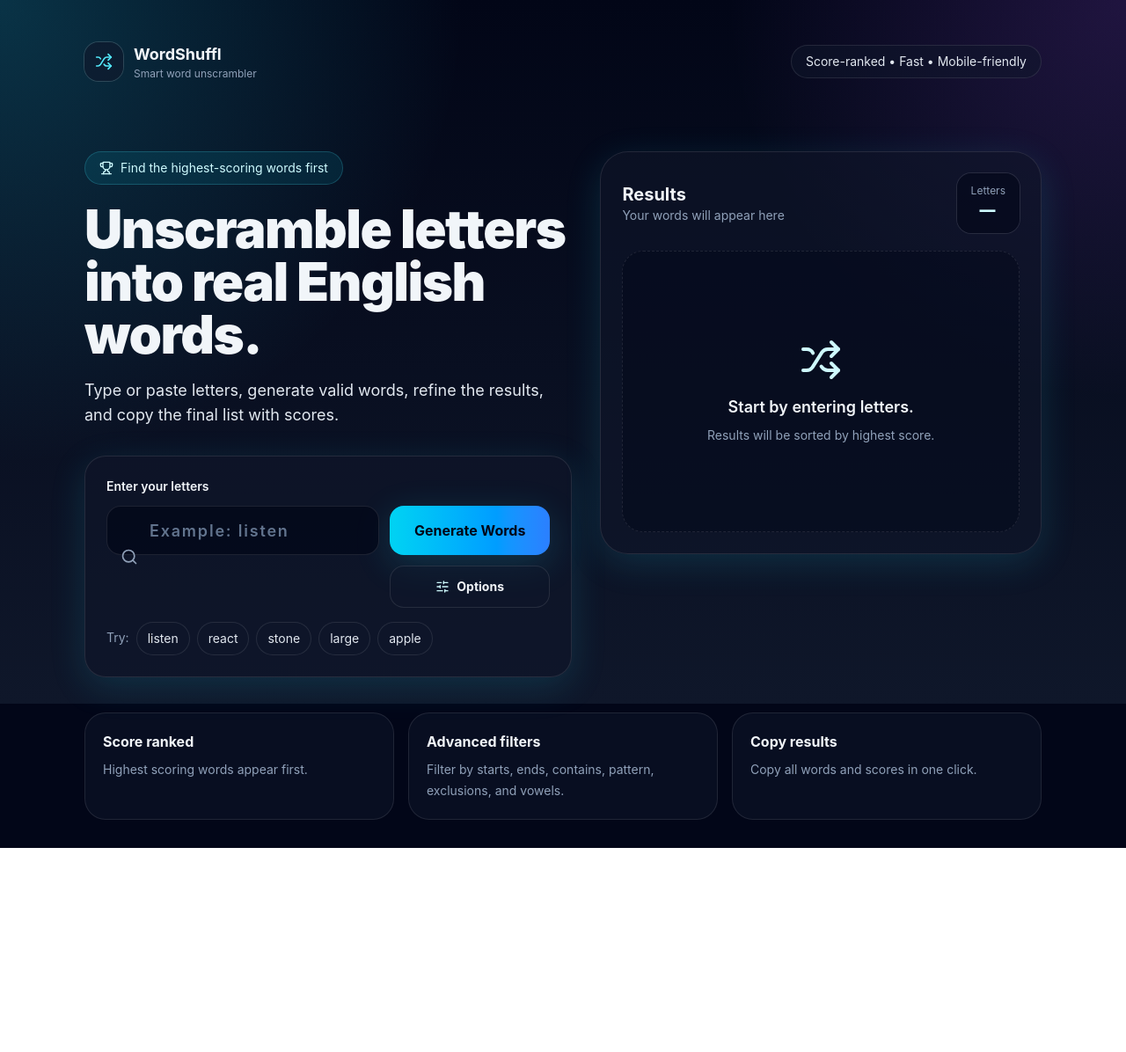
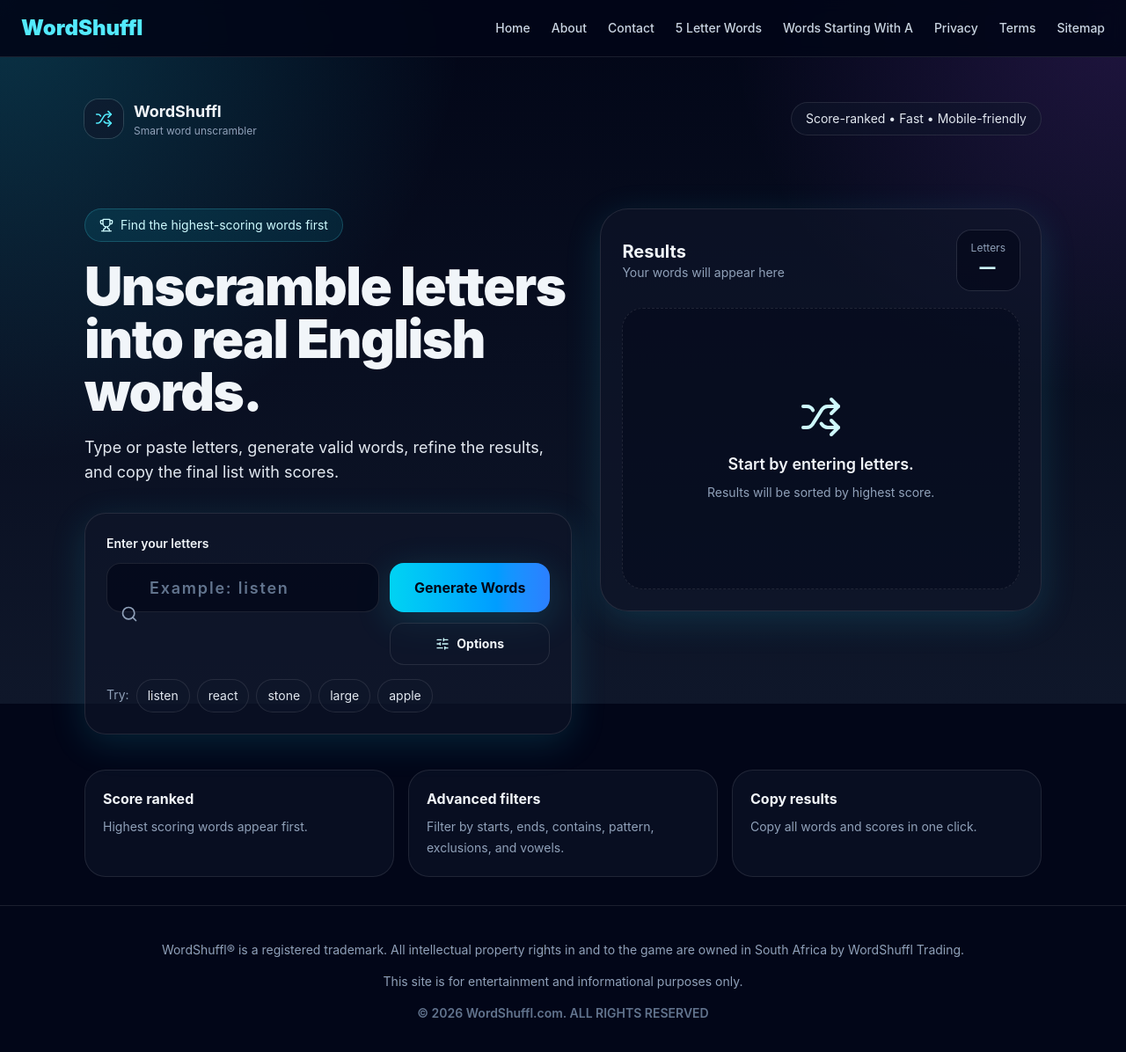
Before and after one commit to Rgenneker/word-unscrambler, a React (Vite) app: page / in a window 1280 px wide. Shown: the top 1196 px of the page at 88% size. Before the commit the page ends 964 px from the top, so only its background shows below. Built offline with nearby package versions, Linux system fonts and the light colour scheme; what an-array-of-english-words would draw is missing.

Commit message:
Add professional footer

```diff
--- a/src/App.jsx
+++ b/src/App.jsx
@@ -16,11 +16,11 @@
         <Route path="/" element={<Home />} />
         <Route path="/about" element={<About />} />
         <Route path="/contact" element={<Contact />} />
+        <Route path="/5-letter-words" element={<FiveLetterWords />} />
+        <Route path="/words-starting-with-a" element={<WordsStartingWith />} />
         <Route path="/privacy-policy" element={<PrivacyPolicy />} />
         <Route path="/terms-and-conditions" element={<TermsConditions />} />
         <Route path="/sitemap" element={<SitemapPage />} />
-        <Route path="/5-letter-words" element={<FiveLetterWords />} />
-        <Route path="/words-starting-with-a" element={<WordsStartingWith />} />
       </Routes>
     </BrowserRouter>
   );
--- /dev/null
+++ b/src/components/Navbar.jsx
@@ -0,0 +1,52 @@
+import { Link } from "react-router-dom";
+
+export default function Navbar() {
+  return (
+    <header className="sticky top-0 z-50 border-b border-white/10 bg-slate-950/90 backdrop-blur">
+      <div className="mx-auto flex max-w-7xl items-center justify-between px-6 py-4">
+
+        <Link
+          to="/"
+          className="text-2xl font-black text-cyan-300"
+        >
+          WordShuffl
+        </Link>
+
+        <nav className="hidden gap-6 text-sm font-medium text-slate-300 md:flex">
+          <Link className="hover:text-cyan-300 transition" to="/">
+            Home
+          </Link>
+
+          <Link className="hover:text-cyan-300 transition" to="/about">
+            About
+          </Link>
+
+          <Link className="hover:text-cyan-300 transition" to="/contact">
+            Contact
+          </Link>
+
+          <Link className="hover:text-cyan-300 transition" to="/5-letter-words">
+            5 Letter Words
+          </Link>
+
+          <Link className="hover:text-cyan-300 transition" to="/words-starting-with-a">
+            Words Starting With A
+          </Link>
+
+          <Link className="hover:text-cyan-300 transition" to="/privacy-policy">
+            Privacy
+          </Link>
+
+          <Link className="hover:text-cyan-300 transition" to="/terms-and-conditions">
+            Terms
+          </Link>
+
+          <Link className="hover:text-cyan-300 transition" to="/sitemap">
+            Sitemap
+          </Link>
+        </nav>
+
+      </div>
+    </header>
+  );
+}
--- a/src/pages/About.jsx
+++ b/src/pages/About.jsx
@@ -1,6 +1,11 @@
+import Navbar from "../components/Navbar";
+
 export default function About() {
   return (
-    <main className="min-h-screen bg-slate-950 text-white p-10">
+    <main className="min-h-screen bg-slate-950 text-white">
+        <Navbar />
+
+        <div className="p-10">
       <div className="max-w-4xl mx-auto">
         <h1 className="text-5xl font-black text-cyan-300">About WordShuffl</h1>
 
@@ -25,6 +30,7 @@
           </ul>
         </div>
       </div>
+      </div>
     </main>
   );
 }
--- a/src/pages/Contact.jsx
+++ b/src/pages/Contact.jsx
@@ -1,6 +1,11 @@
+import Navbar from "../components/Navbar";
+
 export default function Contact() {
   return (
-    <main className="min-h-screen bg-slate-950 text-white p-10">
+    <main className="min-h-screen bg-slate-950 text-white">
+        <Navbar />
+
+        <div className="p-10">
       <div className="max-w-3xl mx-auto">
         <h1 className="text-5xl font-black text-cyan-300">Contact Us</h1>
 
@@ -22,6 +27,7 @@
           </p>
         </div>
       </div>
+      </div>
     </main>
   );
 }
--- a/src/pages/FiveLetterWords.jsx
+++ b/src/pages/FiveLetterWords.jsx
@@ -1,6 +1,11 @@
+import Navbar from "../components/Navbar";
+
 export default function FiveLetterWords() {
   return (
-    <main className="min-h-screen bg-slate-950 text-white p-10">
+    <main className="min-h-screen bg-slate-950 text-white">
+        <Navbar />
+
+        <div className="p-10">
       <div className="max-w-4xl mx-auto">
         <h1 className="text-5xl font-black text-cyan-300">5 Letter Words</h1>
 
@@ -19,6 +24,7 @@
           </div>
         </div>
       </div>
+      </div>
     </main>
   );
 }
--- a/src/pages/Home.jsx
+++ b/src/pages/Home.jsx
@@ -1,3 +1,4 @@
+import Navbar from "../components/Navbar";
 import React, { useMemo, useState } from "react";
 import englishWords from "an-array-of-english-words";
 import {
@@ -233,6 +234,7 @@
 
   return (
     <main className="min-h-screen overflow-hidden bg-slate-950 text-slate-100">
+        <Navbar />
       <div className="absolute inset-0 bg-[radial-gradient(circle_at_top_left,rgba(34,211,238,0.22),transparent_35%),radial-gradient(circle_at_top_right,rgba(168,85,247,0.18),transparent_30%),linear-gradient(180deg,#020617,#0F172A)]" />
 
       <div className="relative mx-auto max-w-6xl px-4 py-8 sm:px-6 lg:px-8">
@@ -524,6 +526,24 @@
           </div>
         </section>
       </div>
+      <footer className="border-t border-white/10 bg-slate-950 px-6 py-10 text-center text-sm text-slate-400">
+  <div className="mx-auto max-w-5xl space-y-4">
+
+    <p>
+      WordShuffl® is a registered trademark. All intellectual property rights
+      in and to the game are owned in South Africa by WordShuffl Trading.
+    </p>
+
+    <p>
+      This site is for entertainment and informational purposes only.
+    </p>
+
+    <p className="font-semibold text-slate-500">
+      © 2026 WordShuffl.com. ALL RIGHTS RESERVED
+    </p>
+
+  </div>
+</footer>
     </main>
   );
 }
--- a/src/pages/PrivacyPolicy.jsx
+++ b/src/pages/PrivacyPolicy.jsx
@@ -1,6 +1,11 @@
+import Navbar from "../components/Navbar";
+
 export default function PrivacyPolicy() {
   return (
-    <main className="min-h-screen bg-slate-950 text-white p-10">
+    <main className="min-h-screen bg-slate-950 text-white">
+        <Navbar />
+
+        <div className="p-10">
       <div className="max-w-5xl mx-auto">
         <h1 className="text-5xl font-black text-cyan-300">
           Privacy Policy
@@ -246,6 +251,7 @@
 
         </div>
       </div>
+      </div>
     </main>
   );
 }
--- a/src/pages/SitemapPage.jsx
+++ b/src/pages/SitemapPage.jsx
@@ -1,8 +1,12 @@
 import { Link } from "react-router-dom";
+import Navbar from "../components/Navbar";
 
 export default function SitemapPage() {
   return (
-    <main className="min-h-screen bg-slate-950 text-white p-10">
+    <main className="min-h-screen bg-slate-950 text-white">
+        <Navbar />
+
+        <div className="p-10">
       <div className="max-w-4xl mx-auto">
         <h1 className="text-5xl font-black text-cyan-300">Website Sitemap</h1>
 
@@ -18,6 +22,7 @@
           </ul>
         </div>
       </div>
+      </div>
     </main>
   );
 }
--- a/src/pages/TermsConditions.jsx
+++ b/src/pages/TermsConditions.jsx
@@ -1,6 +1,11 @@
+import Navbar from "../components/Navbar";
+
 export default function TermsConditions() {
   return (
-    <main className="min-h-screen bg-slate-950 text-white p-10">
+    <main className="min-h-screen bg-slate-950 text-white">
+        <Navbar />
+
+        <div className="p-10">
       <div className="max-w-5xl mx-auto">
         <h1 className="text-5xl font-black text-cyan-300">
           Terms & Conditions
@@ -227,6 +232,7 @@
 
         </div>
       </div>
+      </div>
     </main>
   );
 }
--- a/src/pages/WordsEndingWith.jsx
+++ b/src/pages/WordsEndingWith.jsx
@@ -1,8 +1,14 @@
+import Navbar from "../components/Navbar";
+
 export default function WordsEndingWith() {
   return (
     <main>
+        <Navbar />
+
+        <div className="p-10">
       <h1>Words Ending With ING</h1>
       <p>Find words ending with ING for word games and puzzles.</p>
+      </div>
     </main>
   );
 }
--- a/src/pages/WordsStartingWith.jsx
+++ b/src/pages/WordsStartingWith.jsx
@@ -1,12 +1,17 @@
+import Navbar from "../components/Navbar";
+
 export default function WordsStartingWith() {
   return (
-    <main className="min-h-screen bg-slate-950 text-white p-10">
+    <main className="min-h-screen bg-slate-950 text-white">
+        <Navbar />
+
+        <div className="p-10">
       <h1 className="text-4xl font-black text-cyan-300">
-        Words Starting With A
+        Words Starting With A to Z
       </h1>
 
       <p className="mt-4 text-lg text-slate-300">
-        Find English words that start with the letter A for
+        Find English words that start with the letter A to Z for
         word games, puzzles, Scrabble, and crosswords.
       </p>
 
@@ -20,6 +25,7 @@
           <li>Amazing</li>
         </ul>
       </div>
+      </div>
     </main>
   );
 }
```
